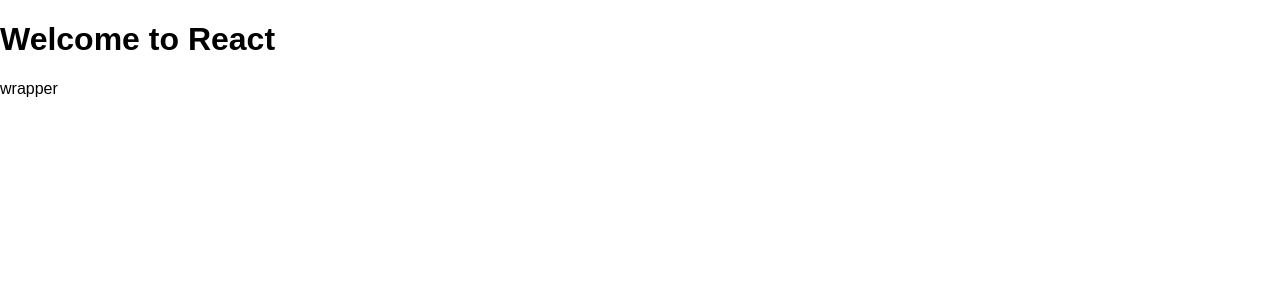
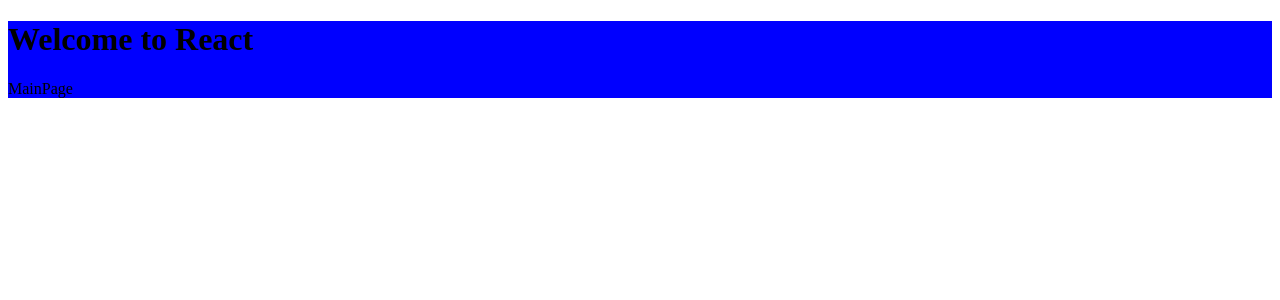
Before and after one commit to gideonflash/portfolio, a React (Create React App) app: page / in a window 1280 px wide. Shown: the top 300 px of the page. Built offline with nearby package versions, Linux system fonts and the light colour scheme.

Commit message:
Main page file structure

```diff
--- a/src/containers/App/index.js
+++ b/src/containers/App/index.js
@@ -1,12 +1,12 @@
 import React, { Component } from "react";
-import Header from "../../components/Header";
+
+import MainPage from "../MainPage";
 
 class Main extends Component {
 	render() {
 		return (
 			<div>
-				<Header />
-				wrapper
+				<MainPage />
 			</div>
 		);
 	}
--- /dev/null
+++ b/src/containers/MainPage/index.js
@@ -0,0 +1,20 @@
+import React, { Component } from "react";
+import styled from "styled-components";
+import Header from "../../components/Header";
+
+const Wrapper = styled.div`
+	background-color: blue;
+`;
+
+class MainPage extends Component {
+	render() {
+		return (
+			<Wrapper>
+				<Header />
+				MainPage
+			</Wrapper>
+		);
+	}
+}
+
+export default MainPage;
--- a/src/index.css
+++ /dev/null
@@ -1,5 +0,0 @@
-body {
-  margin: 0;
-  padding: 0;
-  font-family: sans-serif;
-}
```
Also changed, not shown: src/global-styles.js (+4 -11 lines), src/index.js (+5 -6 lines), 1 other file (tests, documents, lock files or other folders).
